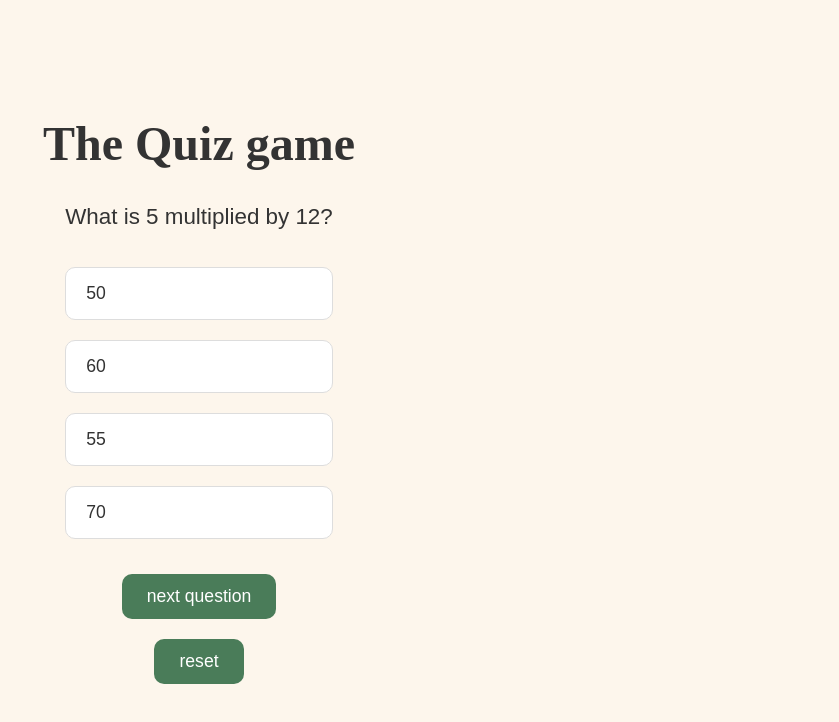
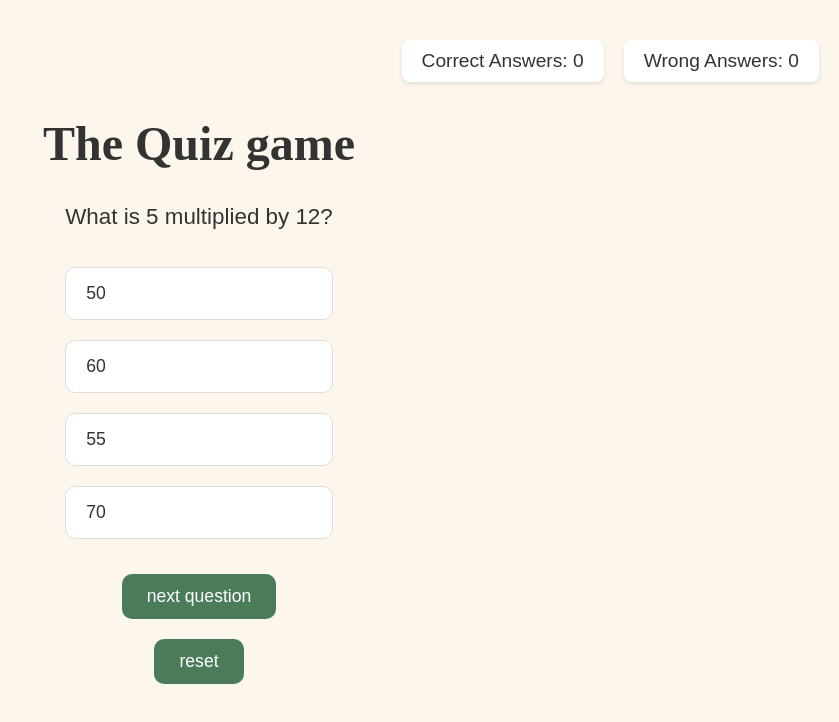
Before and after one commit to Raghav893/quiz-game, a plain HTML site: page index.html in a window 1280 px wide. Both pictures are taken after a click on the button "reset". Shown: the whole page, without its empty margins (441-1280 px from the left). Drawn offline with Linux system fonts and the light colour scheme.

Commit message:
displaying score

```diff
--- a/index.html
+++ b/index.html
@@ -13,6 +13,7 @@
         <div class="option1-3"></div>
         <div class="option2-4"></div>
     </div>
+    <div class="score"></div>
     <button class="next-btn"onclick='location.reload();'>next question</button>
     <button class="reset">reset</button>
     <script type="module" src="script.js"></script>
--- a/script.js
+++ b/script.js
@@ -8,6 +8,9 @@ const option2 = quizData[randomNumber-1].options[1]
 const option3 = quizData[randomNumber-1].options[2]
 const option4 = quizData[randomNumber-1].options[3]
 const correct = quizData[randomNumber-1].correct_answer
+let answer = false;
+let correct_answer = localStorage.getItem('correct_answers') ? JSON.parse(localStorage.getItem('correct_answers')) : 0;
+let wrong_answer = localStorage.getItem('wrong_answers') ? JSON.parse(localStorage.getItem('wrong_answers')) : 0;
 // console.log(Question);
 
 // console.log(option1 );
@@ -16,7 +19,23 @@ const correct = quizData[randomNumber-1].correct_answer
 // console.log(option4 );
 
 
+function updateScoreDisplay() {
+    document.querySelector('.score').innerHTML = `
+        <div>Correct Answers: ${correct_answer}</div>
+        <div>Wrong Answers: ${wrong_answer}</div>
+    `;
+}
+
 window.check = function(selected) {
+    answer = selected === correct;
+    if (answer === true) {
+        correct_answer += 1;
+        localStorage.setItem('correct_answers', JSON.stringify(correct_answer));
+    } else {
+        wrong_answer += 1;
+        localStorage.setItem('wrong_answers', JSON.stringify(wrong_answer));
+    }
+    updateScoreDisplay();
     if (selected === 1) {
         if (correct === 1) {
             document.querySelector('.option1-3').innerHTML = `
@@ -142,9 +161,18 @@ document.querySelector('.next-btn').addEventListener('click', () => {
     console.log('Updated count:', numberofq);
 });
 
-document.querySelector('.reset').addEventListener('click',()=>{
-    numberofq=0;
-    console.log(numberofq);
+document.querySelector('.reset').addEventListener('click', () => {
+    numberofq = 0;
+    correct_answer = 0;
+    wrong_answer = 0;
+    localStorage.setItem('numberqs', JSON.stringify(numberofq));
+    localStorage.setItem('correct_answers', JSON.stringify(correct_answer));
+    localStorage.setItem('wrong_answers', JSON.stringify(wrong_answer));
+    updateScoreDisplay();
+    console.log('Reset scores:', { numberofq, correct_answer, wrong_answer });
+});
+console.log(numberofq);
+console.log(answer);
 
-})
-console.log(numberofq);
+
+updateScoreDisplay();
--- a/style.css
+++ b/style.css
@@ -12,6 +12,7 @@ body {
     min-height: 100vh;
     background-color: #fdf6ec;
     padding: 20px;
+    position: relative;
 }
 
 
@@ -100,3 +101,22 @@ h1 {
 .reset:hover {
     background-color: #3b6347;
 }
+
+.score {
+    font-size: 1.2em;
+    color: #333;
+    margin: 20px 0;
+    text-align: center;
+    display: flex;
+    gap: 20px;
+    position: fixed;
+    right: 20px;
+    top: 20px;
+}
+
+.score div {
+    background-color: #ffffff;
+    padding: 10px 20px;
+    border-radius: 8px;
+    box-shadow: 0 2px 4px rgba(0,0,0,0.1);
+}
```
